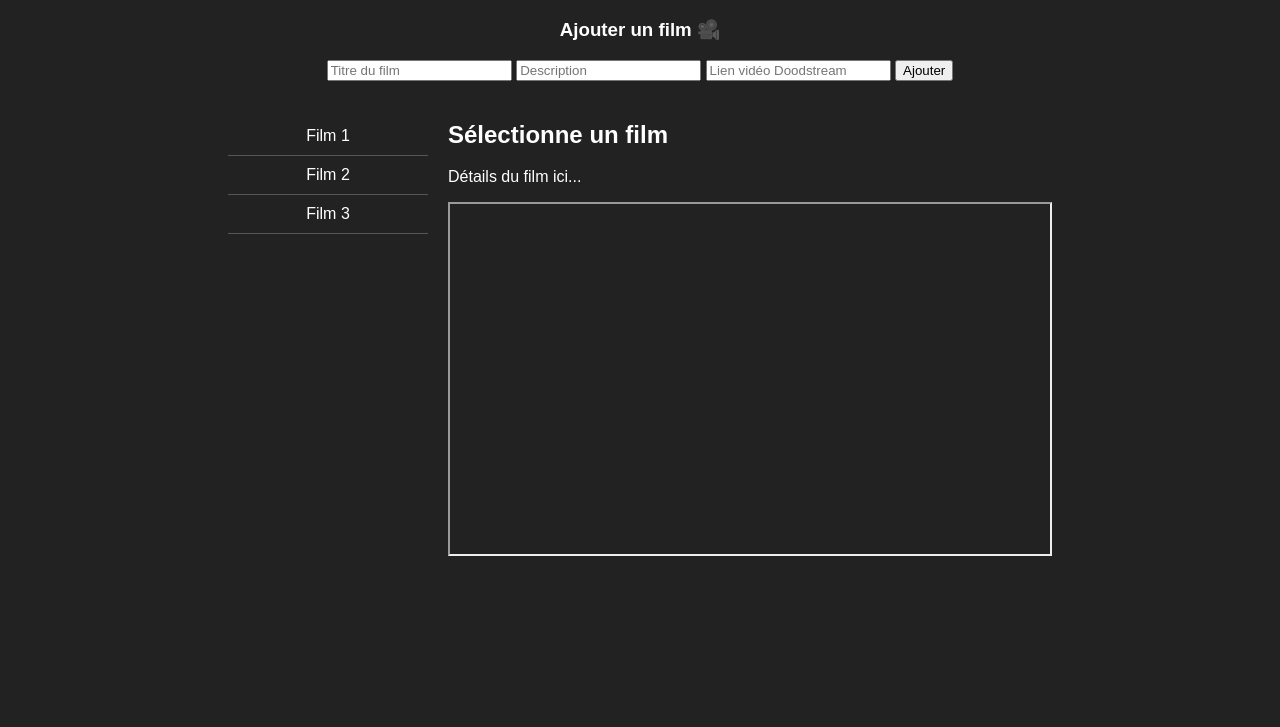
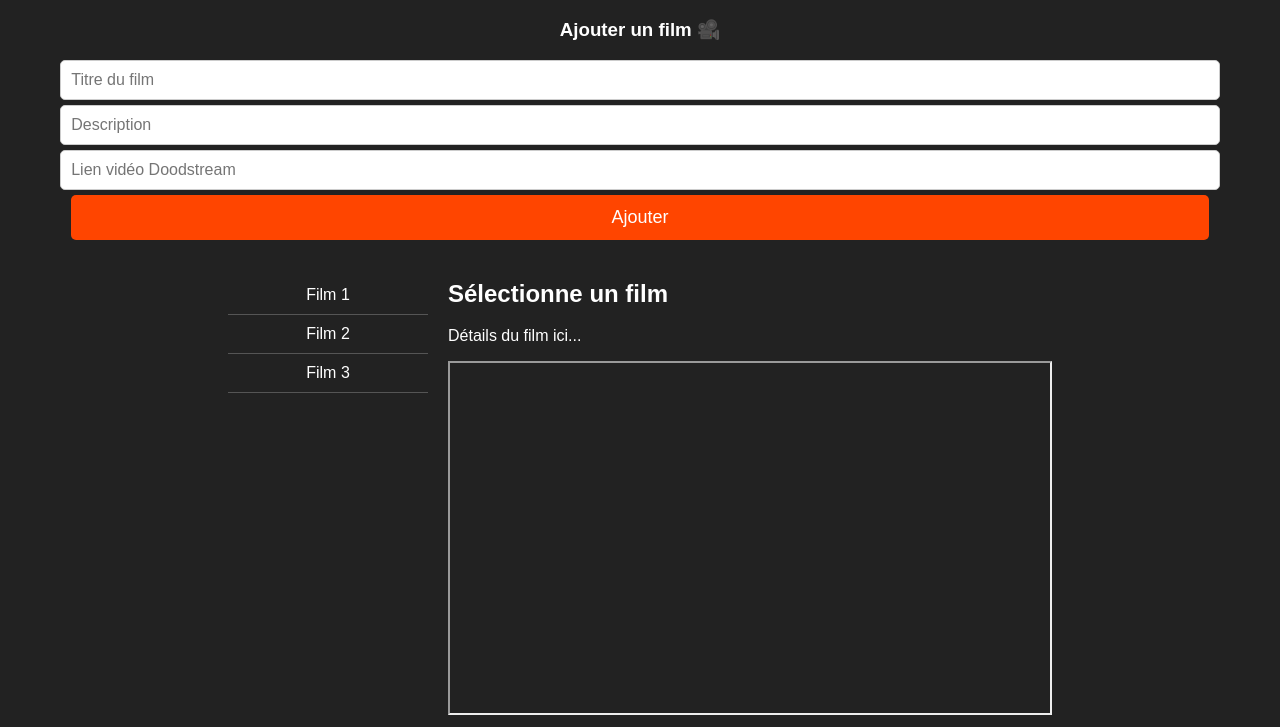
Before and after one commit to SkyLostTV/PopFlixV3, a plain HTML site: page index.html in a window 1280 px wide. Shown: the part 122-849 px from the top of the page. Before the commit the page ends 800 px from the top, so only its background shows below. Drawn offline with Linux system fonts and the light colour scheme.

Commit message:
Update style.css

```diff
--- a/style.css
+++ b/style.css
@@ -37,3 +37,32 @@ li:hover {
     margin-bottom: 10px;
     font-size: 16px;
 }
+#add-film {
+    margin-bottom: 20px;
+    text-align: center;
+}
+
+#add-film input {
+    display: block;
+    width: 90%;
+    margin: 5px auto;
+    padding: 10px;
+    font-size: 16px;
+    border: 1px solid #ccc;
+    border-radius: 5px;
+}
+
+#add-film button {
+    width: 90%;
+    padding: 12px;
+    background-color: #ff4500;
+    color: white;
+    border: none;
+    border-radius: 5px;
+    cursor: pointer;
+    font-size: 18px;
+}
+
+#add-film button:hover {
+    background-color: #e03e00;
+}
```
